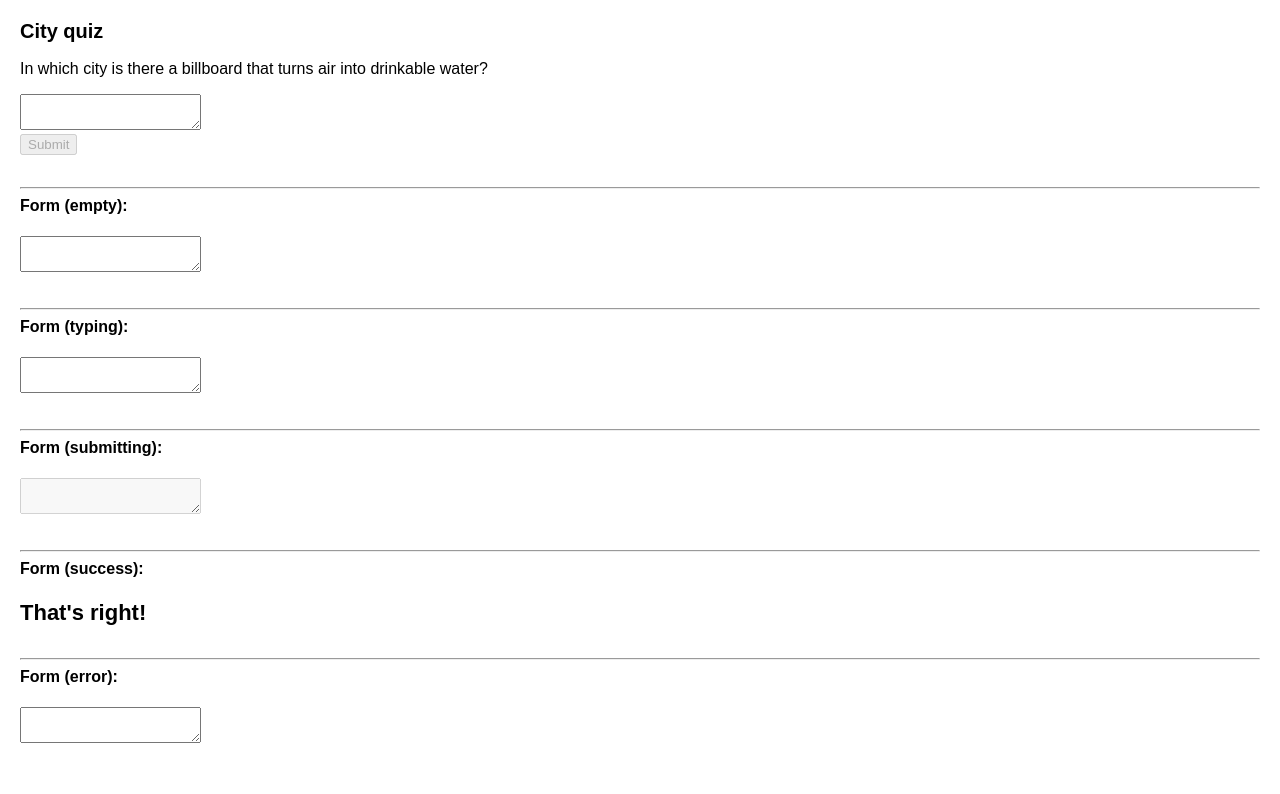
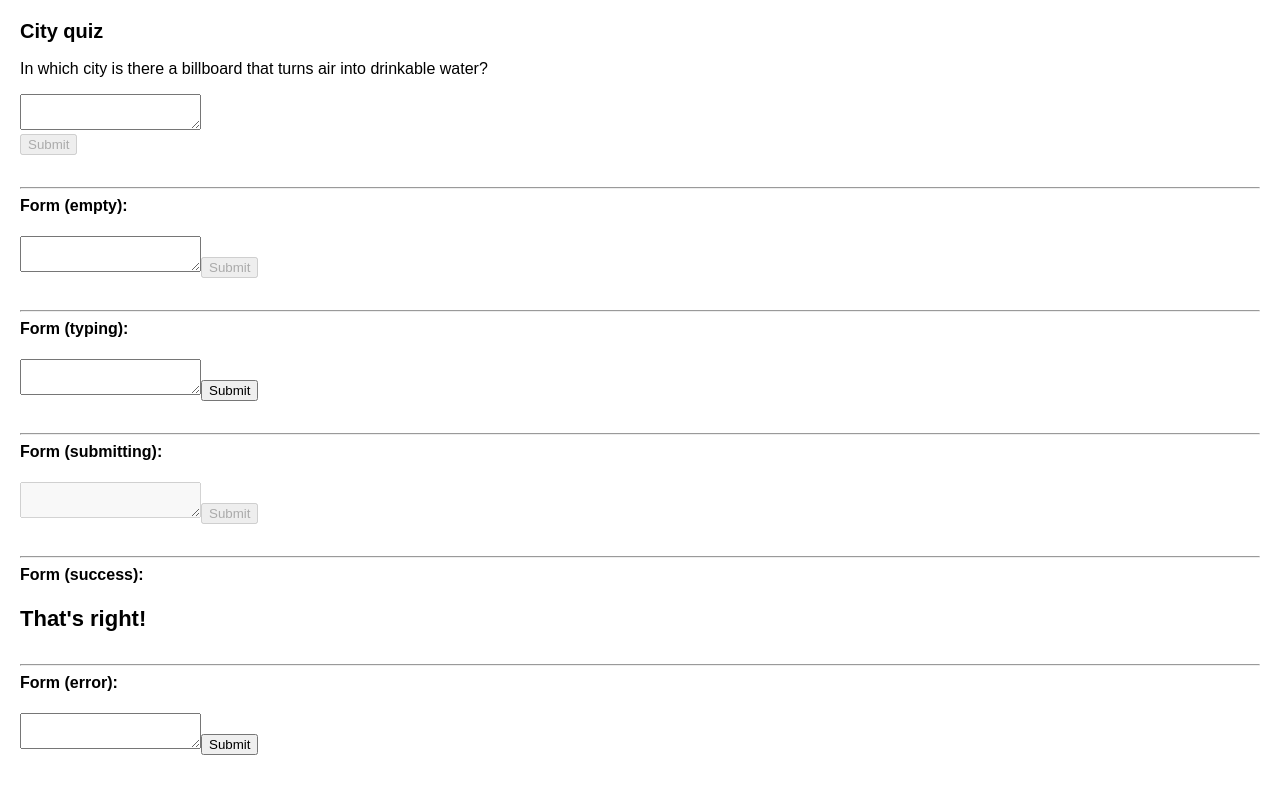
Before and after one commit to zelitosaide/react-js-course, a React (Create React App) app: page / in a window 1280 px wide. Shown: the top 794 px of the page. Built offline with nearby package versions, Linux system fonts and the light colour scheme.

Commit message:
Reacting to input with state

```diff
--- a/src/learn/learn-react/managing-state/reacting-to-input-with-state/index.js
+++ b/src/learn/learn-react/managing-state/reacting-to-input-with-state/index.js
@@ -37,6 +37,9 @@ function Form({ status }) {
     <>
       <form>
         <textarea disabled={status === "submitting"} />
+        <button disabled={status === "empty" || status === "submitting"}>
+          Submit
+        </button>
       </form>
     </>
   );
```
